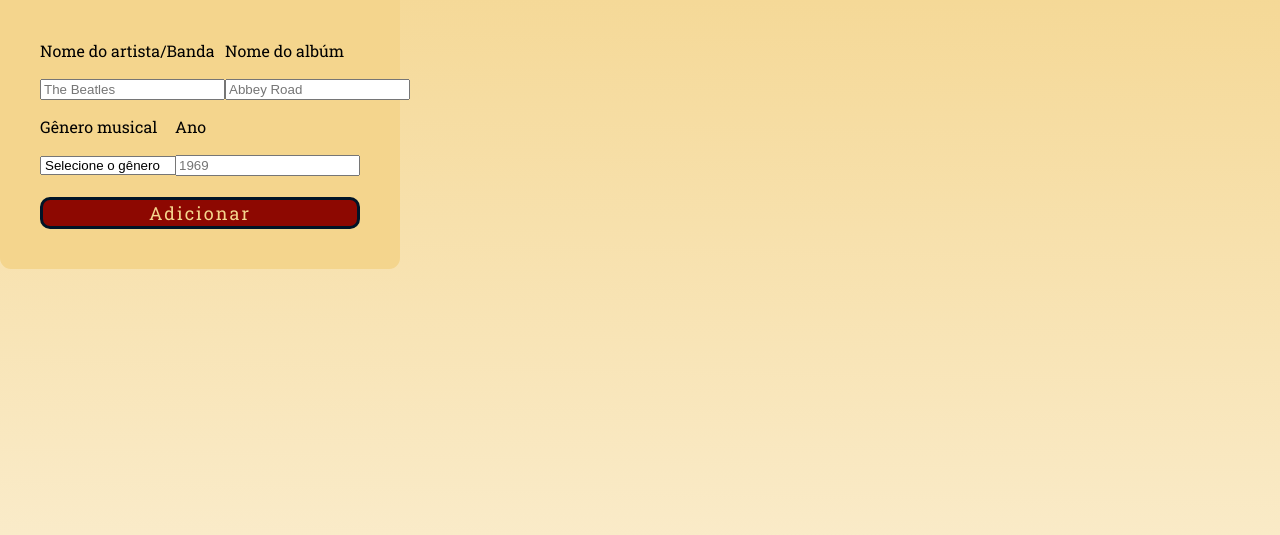
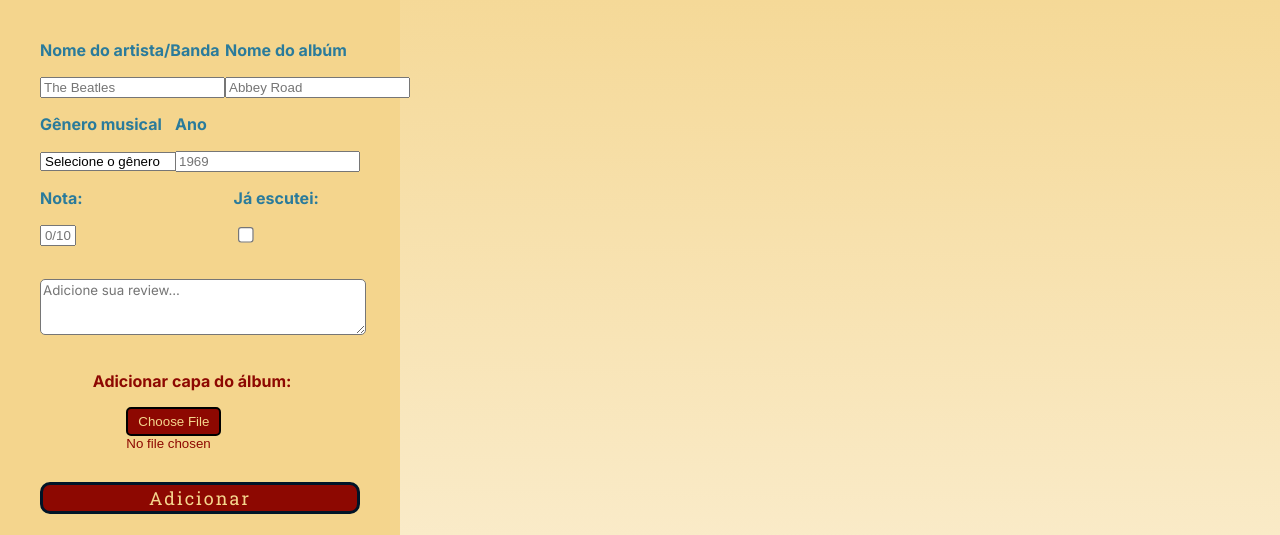
Before and after one commit to guilheNasci/projeto-individual, a website: page Projeto/public/musicas.html in a window 1280 px wide. Shown: the part 265-800 px from the top of the page. Drawn offline with Linux system fonts and the light colour scheme.

Commit message:
Botão de upload de file adicionado

```diff
--- a/Projeto/public/css/estilo.css
+++ b/Projeto/public/css/estilo.css
@@ -77,6 +77,7 @@ background: linear-gradient(1deg, rgba(42, 123, 155, 1) 0%, rgba(255, 255, 255,
   text-decoration: none;
   color: #8D0801;
 }
+
 
 .mainCard {
   display: flex;
--- a/Projeto/public/css/musicas.css
+++ b/Projeto/public/css/musicas.css
@@ -111,14 +111,34 @@ body {
     font-size: 20px;
 }
 
+::file-selector-button {
+    display: flex;
+    border: 2px solid black;
+    padding: 5px 10px;
+    border-radius: 5px;
+    background-color: #8D0801;
+    color: #F4D58D;
+  }
+
+  ::file-selector-button:hover {
+    background-color: #2A7B9B;
+    cursor: pointer;
+  }
+
 .row1 {
+    font-family: "Inter", sans-serif;
+    font-weight: 700;
+    color: #2A7B9B;
     justify-content: space-between;
     width: 100%;
     display: flex;
     flex-direction: row;
 }
 
-.row2{
+.row2 {
+    font-family: "Inter", sans-serif;
+    font-weight: 700;
+    color: #2A7B9B;
     justify-content: space-between;
     width: 100%;
     display: flex;
@@ -128,6 +148,46 @@ body {
 .row2 .optionsGen #genero {
     width: 135%;
 }
+
+
+
+.row3 {
+    color: #2A7B9B;
+    font-family: "Inter", sans-serif;
+    font-weight: 700;
+    justify-content: space-between;
+    width: 100%;
+    display: flex;
+    flex-direction: row;
+}
+
+.row5{
+    font-family: "Inter", sans-serif;
+    font-weight: 700;
+    align-self: center;
+    justify-content: space-between;
+    color: #8D0801;
+    display: flex;
+    text-align: center;
+    margin-top: 5%;
+    margin-left: 33%;
+    margin-bottom: 3%;
+    width: 100%;
+    flex-direction: column;
+
+}
+
+.addfile {
+
+    display: flex;
+}
+
+.adcAlbum {
+    text-align: center;
+
+    display: flex;
+}
+
 
 .button {
     width: 100%;
@@ -140,10 +200,39 @@ body {
     font-size: 18px;
     color: #F4D58D;
     background-color: #8D0801;
+}
+
+.nota input {
+    width: 15%;
+    text-align: center;
+
+}
+
+.jaEscutei {
+    width: 39.5%;
+}
+
+.jaEscutei input {
+    margin-right: 20px;
+}
 
 
 
+.review {
+    align-self: center;
+    justify-content: center;
 }
+
+.review textarea {
+
+    margin-top: 5%;
+    font-family: "Inter", sans-serif;
+    width: 100%;
+    border-radius: 5px;
+    height: 50px;
+}
+
+.review input::placeholder {}
 
 .nomeBanda {}
 
--- a/Projeto/public/musicas.html
+++ b/Projeto/public/musicas.html
@@ -32,6 +32,9 @@
       <div class="containerAlbum">
         <div class="title">
           <h1>Adicionar álbum</h1>
+
+
+
         </div>
         <div class="row1">
           <div class="nomeBanda">
@@ -118,6 +121,31 @@
             <input type="number" id="lancamento" maxlength="4" placeholder="1969">
           </div>
         </div>
+        <div class="row3">
+          <div class="nota">
+            <p>Nota: </p>
+            <input type="text" id="checkboxNota" placeholder="0/10">
+          </div>
+          <div class="jaEscutei">
+            <p>Já escutei:</p>
+            <input type="checkbox" id="escuteiCheck" style="zoom: 1.2;">
+          </div>
+        </div>
+        <div class="row4">
+          <div class="review">
+            <p></p>
+            <textarea type="text" id="review" placeholder="Adicione sua review..."></textarea>
+          </div>
+        </div>
+        <div class="row5">
+          <div class="adcAlbum">
+            <p>Adicionar capa do álbum:</p>
+          </div>
+          <div class="fileadd">
+            <input id="file-upload" type="file" />
+          </div>
+        </div>
+
         <br>
         <button class="button" onclick="adicionarAlbum()">Adicionar</button>
       </div>
```
Also changed, not shown: 1 other file.
